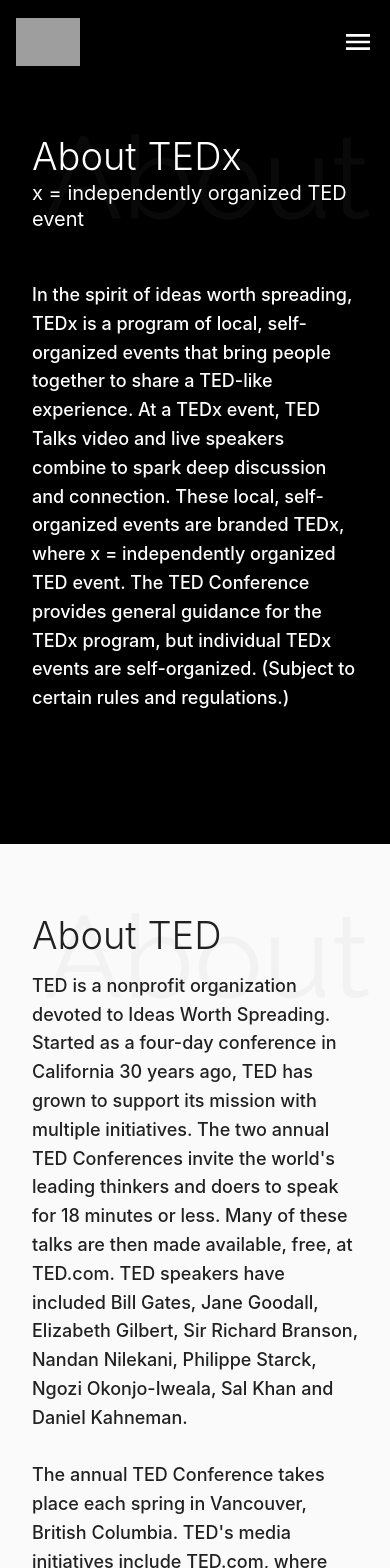
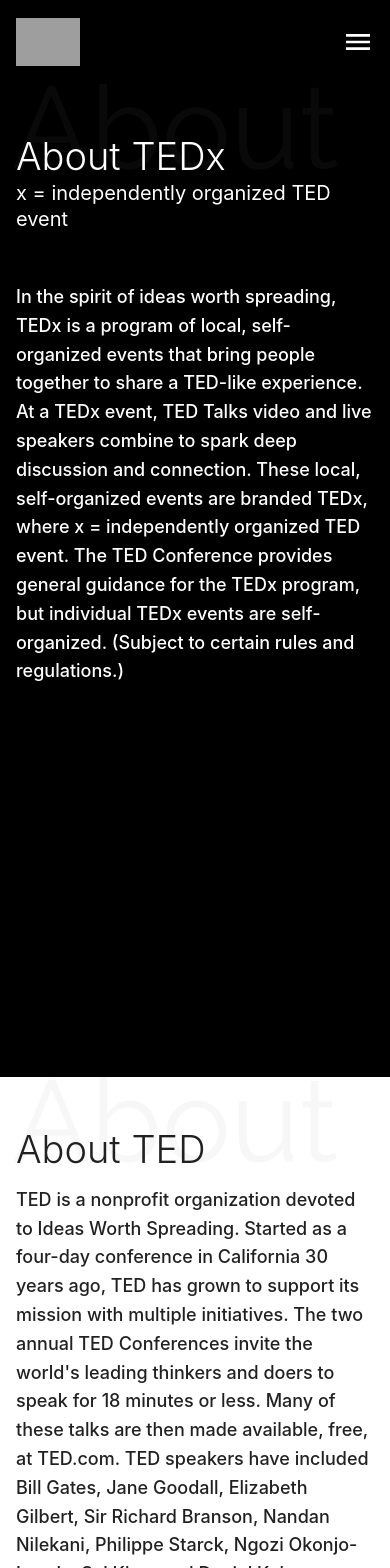
Before and after one commit to clearly-outsane/TEDx_PESU, a React (Create React App) app: page /about in a window 390 px wide. Shown: the top 1568 px of the page. Built offline with nearby package versions, Linux system fonts and the light colour scheme; grey boxes are pictures that could not be loaded.

Commit message:
fixed responsiveness in about page

```diff
--- a/src/components/AboutTED.js
+++ b/src/components/AboutTED.js
@@ -4,14 +4,14 @@ import Container from "@material-ui/core/Container";
 import Typography from "@material-ui/core/Typography";
 import clsx from "clsx";
 
-import { aboutSection } from "../styles/Sections";
+import { aboutSection, aboutPageStyles } from "../styles/Sections";
 import { ReactComponent as AboutSvg } from "../assets/svg/About.svg";
 
 const AboutTED = () => {
-  const classes = aboutSection();
+  const classes = aboutPageStyles();
   return (
 		<>
-        <Container maxWidth="lg">
+      <div className={clsx(classes.container, classes.whiteBackground)}>
           <AboutSvg
             style={{
 							position: "absolute",
@@ -20,11 +20,12 @@ const AboutTED = () => {
 							opacity: 0.4
             }}
           />
+					<Container maxWidth="lg">
           <Grid
             container
             justify="flex-start"
             alignItems="center"
-            style={{ marginTop: 200 }}
+            style={{ marginTop: 50 }}
           >
             <Typography
               variant="h2"
@@ -35,14 +36,14 @@ const AboutTED = () => {
           </Grid>
         </Container>
         <Container maxWidth="lg">
-          <Grid container justify="center" style={{ height: "100%" }}>
+          <Grid container justify="center" >
             <Grid
               container
               item
               xs={12}
               sm={7}
               alignItems="flex-start"
-              style={{ marginBottom: 50 }}
+              style={{ margin: "50 0" }}
             >
               <Typography variant="h6" gutterBottom>
                 TED is a nonprofit organization devoted to Ideas Worth Spreading. Started as a four-day
@@ -65,6 +66,7 @@ const AboutTED = () => {
             </Grid>
           </Grid>
         </Container>
+				</div>
 		</>
   );
 };
--- a/src/components/AboutTEDxAboutPage.js
+++ b/src/components/AboutTEDxAboutPage.js
@@ -4,25 +4,26 @@ import Container from "@material-ui/core/Container";
 import Typography from "@material-ui/core/Typography";
 import clsx from "clsx";
 
-import { aboutSection } from "../styles/Sections";
+import { aboutPageStyles } from "../styles/Sections";
 import { ReactComponent as AboutSvg } from "../assets/svg/AboutWhite.svg";
 import theme from "../styles/theme";
 
 const AboutTEDxAboutPage = () => {
-  const classes = aboutSection();
+  const classes = aboutPageStyles();
   return (
 		<>
-      <Container maxWidth="lg">
+      <div className={clsx(classes.container, classes.blackBackground)}>
           <AboutSvg
             style={{
 							position: "absolute",
               width: "90%",
               height: "22vw",
-							opacity: 0.3
+							opacity: 0.3,
+							overflow: "hidden"
             }}
             fill="white"
           />
-        {/* <Container maxWidth="lg" > */}
+        <Container maxWidth="lg">
           <Grid
             container
             justify="flex-start"
@@ -44,7 +45,7 @@ const AboutTEDxAboutPage = () => {
             </Typography>
           </Grid>
         </Container>
-        <Container maxWidth="lg">
+        <Container maxWidth="lg" className={classes.container}>
           <Grid container justify="center" style={{ height: "100%" }}>
             <Grid
               container
@@ -52,7 +53,7 @@ const AboutTEDxAboutPage = () => {
               xs={12}
               sm={7}
               alignItems="flex-start"
-              style={{ marginTop: 48 }}
+							style={{ marginTop: 50 }}
             >
               <Typography variant="h6" className={clsx(classes.whiteText)}>
                 In the spirit of ideas worth spreading, TEDx is a program of local, self-organized
@@ -64,9 +65,10 @@ const AboutTEDxAboutPage = () => {
               </Typography>
             </Grid>
           </Grid>
-        {/* </Container> */}
+        </Container>
+				</div>
 
-      </Container>
+      {/* </Container> */}
 			</>
   );
 };
--- a/src/pages/About.js
+++ b/src/pages/About.js
@@ -12,19 +12,21 @@ import MailchimpForm from "../components/MailchimpForm";
 import Footer from "../components/Footer";
 import AboutTEDxAboutPage from "../components/AboutTEDxAboutPage";
 import AboutTED from "../components/AboutTED";
+import { aboutPageStyles } from "../styles/Sections";
 
 const About = () => {
-  const classes = landingStyles();
+  const classes = aboutPageStyles();
   const formRef = useRef(null);
   return (
     <div className={classes.blackBackground}>
+		{/* // <div> */}
       <Container maxWidth="lg">
         <div>
           <Navbar />
         </div>
+      </Container>
 				<AboutTEDxAboutPage />
 				<AboutTED />
-      </Container>
       {/* should we keep this or nah
 			<div ref={formRef} id="mailchimpForm">
         <MailchimpForm />
--- a/src/styles/Sections.js
+++ b/src/styles/Sections.js
@@ -4,7 +4,8 @@ const aboutSection = makeStyles((theme) => ({
   container: {
     display: "grid",
     gridTemplateRows: "auto 1fr auto",
-    height: "100vh",
+    minHeight: "100vh",
+		maxHeight: "100%"
   },
   backgroundText: {
     zIndex: 0,
@@ -17,6 +18,27 @@ const aboutSection = makeStyles((theme) => ({
   whiteText: { color: "white" },
   boldText: { fontWeight: "600" },
   blackBackground: { backgroundColor: "rgba(0,0,0,0.84)" },
+}));
+
+const aboutPageStyles = makeStyles((theme) => ({
+	container: {
+    display: "grid",
+    gridTemplateRows: "auto 1fr auto",
+    minHeight: "100vh",
+		maxHeight: "100%",
+  },
+  backgroundText: {
+    zIndex: 0,
+    display: "block",
+    overflowY: "hidden",
+    overflowX: "hidden",
+
+    margin: 0,
+  },
+  whiteText: { color: "white" },
+  boldText: { fontWeight: "600" },
+  blackBackground: { backgroundColor: "black" },
+	whiteBackground: { backgroundColor: "white" }
 }));
 
 const mailchimpFormSection = makeStyles((theme) => ({
@@ -33,4 +55,4 @@ const mailchimpFormSection = makeStyles((theme) => ({
 
 }));
 
-export { aboutSection, mailchimpFormSection };
+export { aboutSection, aboutPageStyles, mailchimpFormSection };
```
